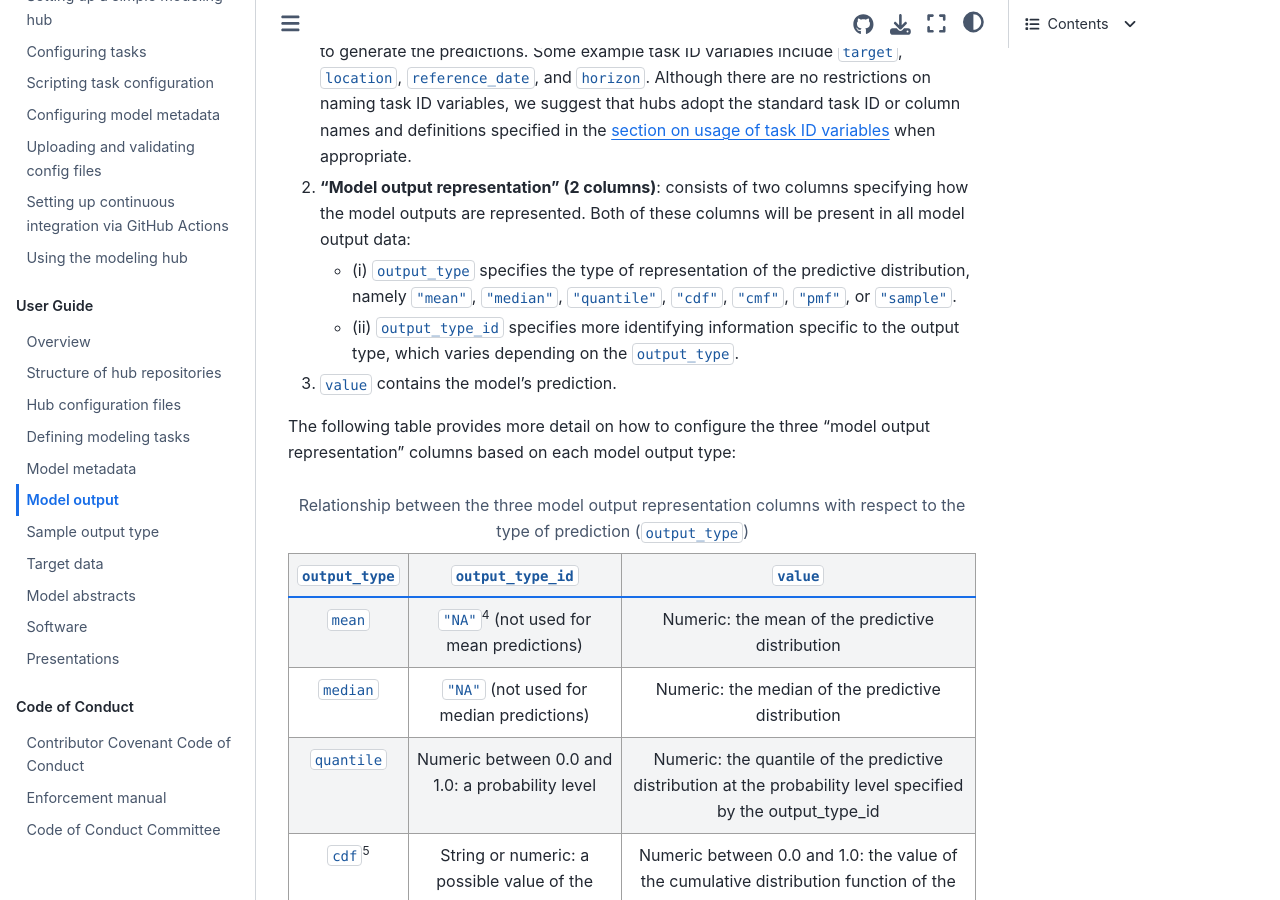
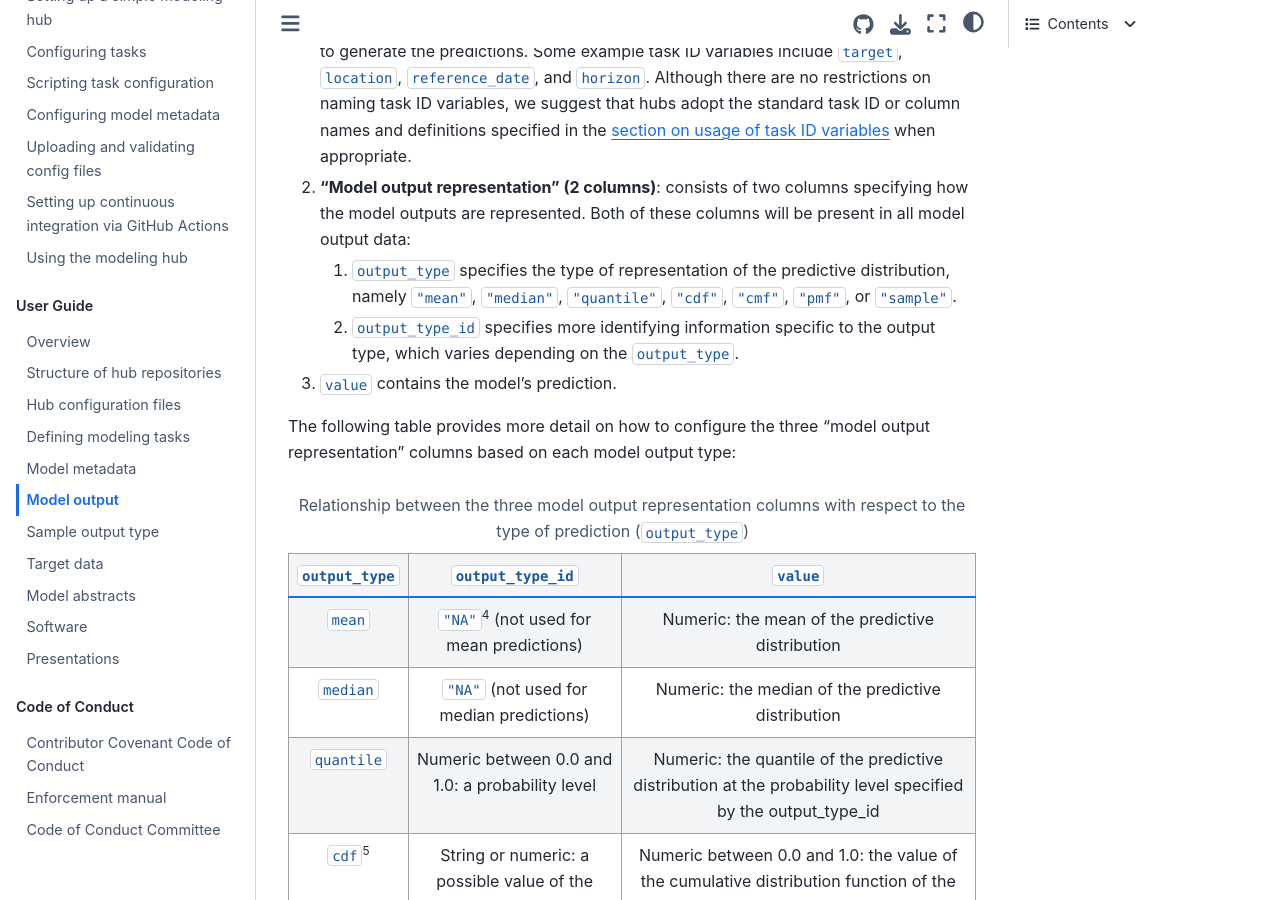
Before and after one commit to hubverse-org/hubDocs, a Sphinx documentation site: the page built from docs/source/user-guide/model-output.md, in a window 1280 px wide and 900 px high, scrolled down 2814 px. Built offline with Sphinx 7.4.7 and the Sphinx Book theme 1.1.4, drawn with Linux system fonts in a browser that asks for light colours; comment, search, counter and statistics services are not loaded.

```diff
--- a/docs/source/user-guide/model-output.md
+++ b/docs/source/user-guide/model-output.md
@@ -87,8 +87,8 @@ More detail about each of these column groups is given in the following points:
 
 1. **"Task IDs" (multiple columns)**:  The details of the outcome (the model task) are provided by the modeler and can be stored in a series of "task ID" columns as described in this [section on task ID variables](#task-id-vars). These "task ID" columns may also include additional information, such as any conditions or assumptions that were used to generate the predictions. Some example task ID variables include `target`, `location`, `reference_date`, and `horizon`. Although there are no restrictions on naming task ID variables, we suggest that hubs adopt the standard task ID or column names and definitions specified in the [section on usage of task ID variables](#task-id-use) when appropriate.
 2. **"Model output representation" (2 columns)**: consists of two columns specifying how the model outputs are represented. Both of these columns will be present in all model output data:
-    - (i) `output_type` specifies the type of representation of the predictive distribution, namely `"mean"`, `"median"`, `"quantile"`, `"cdf"`, `"cmf"`, `"pmf"`, or `"sample"`.
-    - (ii) `output_type_id` specifies more identifying information specific to the output type, which varies depending on the `output_type`.
+    1. `output_type` specifies the type of representation of the predictive distribution, namely `"mean"`, `"median"`, `"quantile"`, `"cdf"`, `"cmf"`, `"pmf"`, or `"sample"`.
+    2. `output_type_id` specifies more identifying information specific to the output type, which varies depending on the `output_type`.
 3. `value` contains the model’s prediction.
 
 The following table provides more detail on how to configure the three "model output representation" columns based on each model output type:
```
